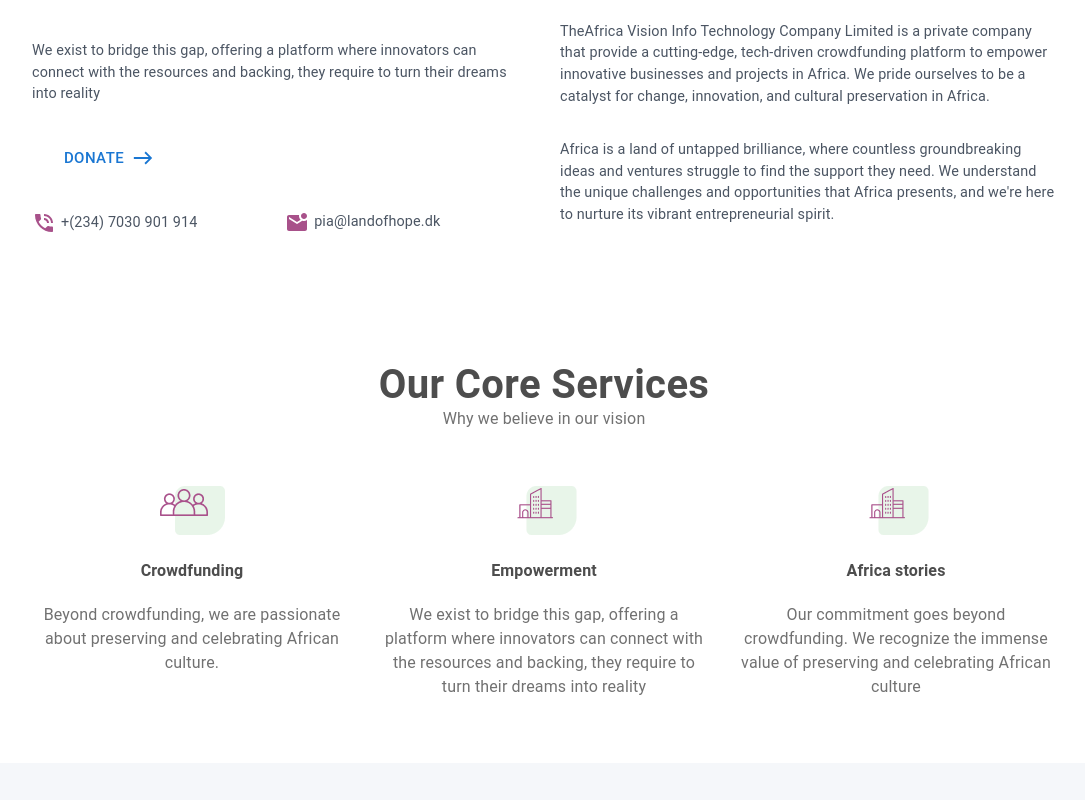
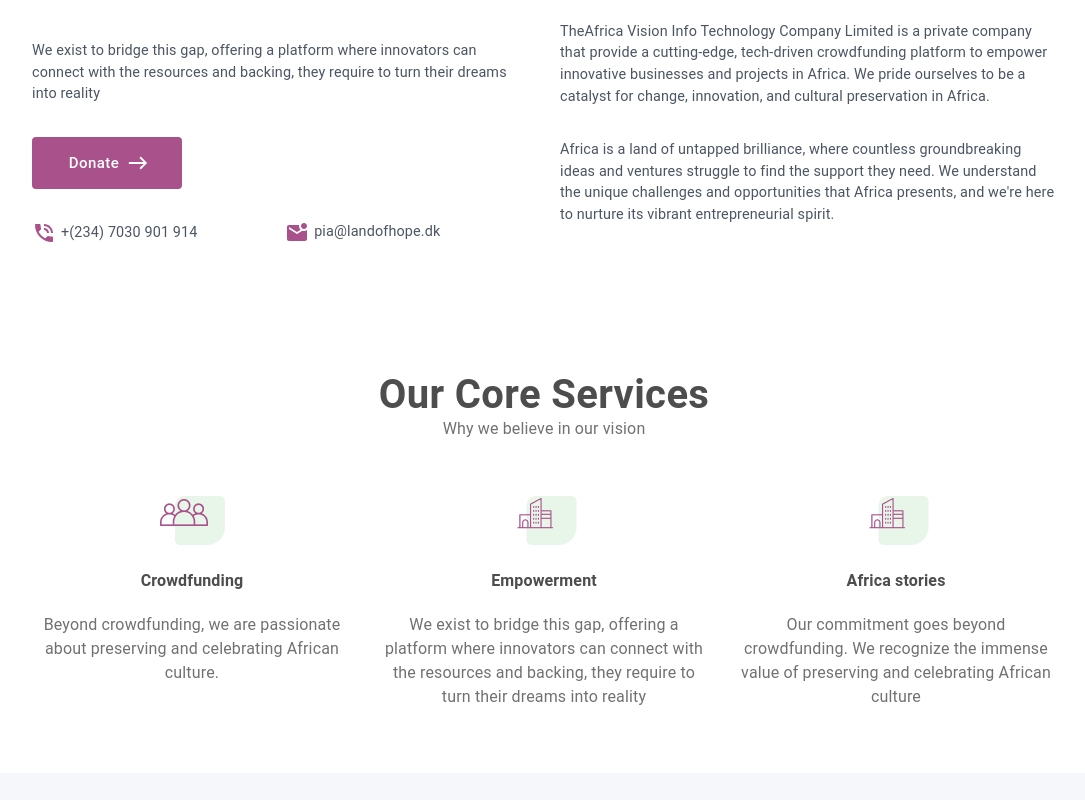
Before and after one commit to EmekaKezie/the-africa-vision, a Next.js app: page / in a window 1280 px wide. Shown: the part 920-1720 px from the top of the page, without its empty margins (96-1181 px from the left). Built offline with nearby package versions, Linux system fonts and the light colour scheme.

Commit message:
Button Fix

```diff
--- a/src/component/common/PurpleButton.tsx
+++ b/src/component/common/PurpleButton.tsx
@@ -18,7 +18,14 @@
       startIcon={props.startIcon}
       endIcon={props.endIcon}
       size={!props.size ? "large" : props.size}
-      style={{}}>
+      //style={{}}
+      sx={{
+        background: "#A8518A",
+        padding: "0.8rem",
+        textTransform: "none",
+        color: "#FFFFFF",
+        width: "150px",
+      }}>
       {props.text}
     </Button>
   );
@@ -26,15 +33,15 @@
 
 const useStyles = makeStyles(() => ({
   btn: {
-    background: "#A8518A",
-    padding: "0.8rem",
-    textTransform: "none",
-    color: "#FFFFFF",
-    width: "150px",
+    // background: "#A8518A",
+    // padding: "0.8rem",
+    // textTransform: "none",
+    // color: "#FFFFFF",
+    // width: "150px",
     "&:hover": {
       border: "1px solid #A8518A",
-      background:"#FFFFFF",
-      color:"#A8518A"
+      background: "#FFFFFF",
+      color: "#A8518A",
       //opacity: "0.8",
     },
   },
```
